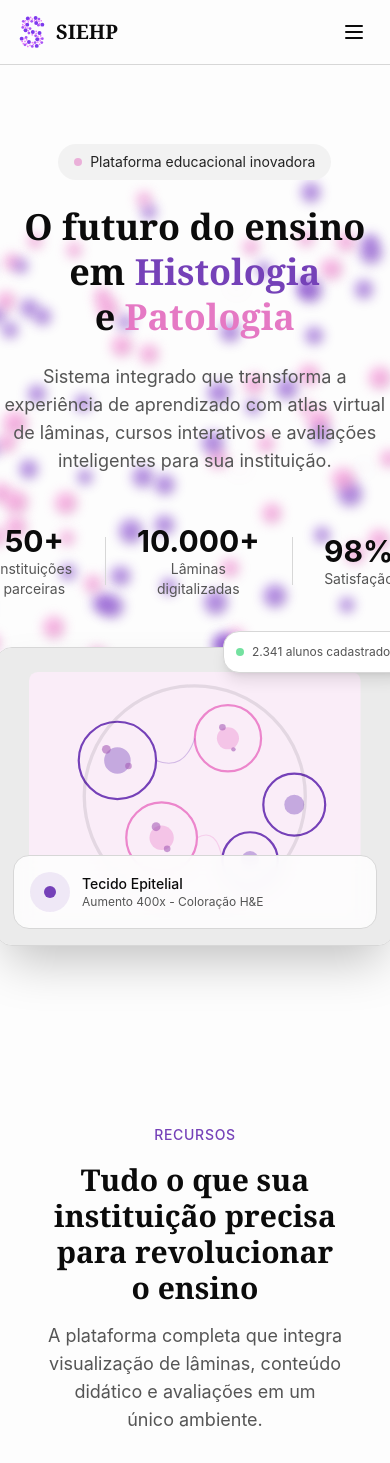
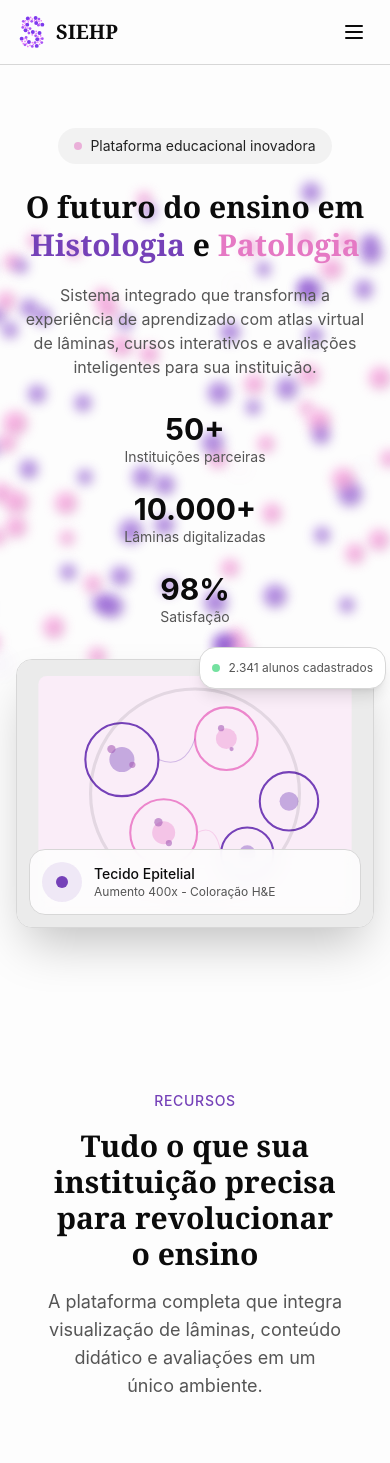
Before and after one commit to danielrezende3/facul-sieph-lading-page, a Next.js app: page / in a window 390 px wide. Shown: the top 1463 px of the page. Built offline with nearby package versions, Linux system fonts and the light colour scheme.

Commit message:
feat: enhance hero section layout and styling for improved responsiveness

```diff
--- a/components/landing/hero.tsx
+++ b/components/landing/hero.tsx
@@ -6,9 +6,9 @@ import { ArrowRight, Play } from "lucide-react";
 
 export function Hero() {
   return (
-    <section className="relative min-h-screen flex items-center justify-center overflow-hidden pt-16">
-      <div className="relative z-10 max-w-7xl mx-auto px-4 sm:px-6 lg:px-8 py-20">
-        <div className="grid lg:grid-cols-2 gap-12 items-center">
+    <section className="relative min-h-[80vh] sm:min-h-screen flex items-center justify-center overflow-hidden pt-16 sm:pt-20">
+      <div className="relative z-10 max-w-7xl mx-auto px-4 sm:px-6 lg:px-8 py-16 sm:py-20">
+        <div className="grid lg:grid-cols-2 gap-8 lg:gap-12 items-center">
           <div className="text-center lg:text-left">
             <ScrollReveal>
               <div className="inline-flex items-center gap-2 px-4 py-2 rounded-full bg-secondary text-secondary-foreground text-sm mb-6">
@@ -18,7 +18,7 @@ export function Hero() {
             </ScrollReveal>
 
             <ScrollReveal delay={0.1}>
-              <h1 className="font-display text-4xl sm:text-5xl lg:text-6xl font-bold text-foreground leading-tight text-balance">
+              <h1 className="font-display text-3xl sm:text-5xl lg:text-6xl font-bold text-foreground leading-tight text-balance">
                 O futuro do ensino em{" "}
                 <span className="text-primary">Histologia</span> e{" "}
                 <span className="text-accent">Patologia</span>
@@ -26,7 +26,7 @@ export function Hero() {
             </ScrollReveal>
 
             <ScrollReveal delay={0.2}>
-              <p className="mt-6 text-lg text-muted-foreground max-w-xl mx-auto lg:mx-0 text-pretty">
+              <p className="mt-5 sm:mt-6 text-base sm:text-lg text-muted-foreground max-w-xl mx-auto lg:mx-0 text-pretty">
                 Sistema integrado que transforma a experiência de aprendizado
                 com atlas virtual de lâminas, cursos interativos e avaliações
                 inteligentes para sua instituição.
@@ -34,21 +34,21 @@ export function Hero() {
             </ScrollReveal>
 
             <ScrollReveal delay={0.4}>
-              <div className="mt-12 flex items-center gap-8 justify-center lg:justify-start">
+              <div className="mt-8 sm:mt-12 flex flex-col sm:flex-row items-center gap-6 sm:gap-8 justify-center lg:justify-start">
                 <div className="text-center">
                   <p className="text-3xl font-bold text-foreground">50+</p>
                   <p className="text-sm text-muted-foreground">
                     Instituições parceiras
                   </p>
                 </div>
-                <div className="w-px h-12 bg-border" />
+                <div className="hidden sm:block w-px h-12 bg-border" />
                 <div className="text-center">
                   <p className="text-3xl font-bold text-foreground">10.000+</p>
                   <p className="text-sm text-muted-foreground">
                     Lâminas digitalizadas
                   </p>
                 </div>
-                <div className="w-px h-12 bg-border" />
+                <div className="hidden sm:block w-px h-12 bg-border" />
                 <div className="text-center">
                   <p className="text-3xl font-bold text-foreground">98%</p>
                   <p className="text-sm text-muted-foreground">Satisfação</p>
@@ -58,12 +58,12 @@ export function Hero() {
           </div>
 
           <ScrollReveal delay={0.2} direction="right">
-            <div className="relative">
+            <div className="relative max-w-md mx-auto lg:max-w-none">
               <div className="relative bg-card rounded-2xl border border-border shadow-2xl overflow-hidden">
-                <div className="aspect-4/3 bg-muted p-6 flex items-center justify-center">
+                <div className="aspect-4/3 bg-muted p-4 sm:p-6 flex items-center justify-center">
                   <MicroscopeView />
                 </div>
-                <div className="absolute bottom-4 left-4 right-4 bg-background/90 backdrop-blur-sm rounded-xl p-4 border border-border">
+                <div className="absolute bottom-3 left-3 right-3 sm:bottom-4 sm:left-4 sm:right-4 bg-background/90 backdrop-blur-sm rounded-xl p-3 sm:p-4 border border-border">
                   <div className="flex items-center gap-3">
                     <div className="w-10 h-10 rounded-full bg-primary/10 flex items-center justify-center">
                       <div className="w-3 h-3 rounded-full bg-primary" />
@@ -80,7 +80,7 @@ export function Hero() {
                 </div>
               </div>
 
-              <div className="absolute -top-4 -right-4 bg-card rounded-xl border border-border p-3 shadow-lg">
+              <div className="absolute -top-3 -right-3 sm:-top-4 sm:-right-4 bg-card rounded-xl border border-border p-3 shadow-lg">
                 <div className="flex items-center gap-2">
                   <div className="w-2 h-2 rounded-full bg-green-500 animate-pulse" />
                   <span className="text-xs text-muted-foreground">
--- a/next.config.mjs
+++ b/next.config.mjs
@@ -1,11 +1,4 @@
 /** @type {import('next').NextConfig} */
-const nextConfig = {
-  typescript: {
-    ignoreBuildErrors: true,
-  },
-  images: {
-    unoptimized: false,
-  },
-};
+const nextConfig = {};
 
 export default nextConfig;
--- a/package.json
+++ b/package.json
@@ -3,9 +3,9 @@
   "version": "0.1.0",
   "private": true,
   "scripts": {
-    "build": "next build",
-    "dev": "next dev",
-    "start": "next start",
+    "dev:start": "next dev",
+    "prod:build": "next build",
+    "prod:start": "next start",
     "check:type": "tsc --noEmit",
     "check:lint": "eslint .",
     "check:all": "pnpm run check:type && pnpm run check:lint",
```
